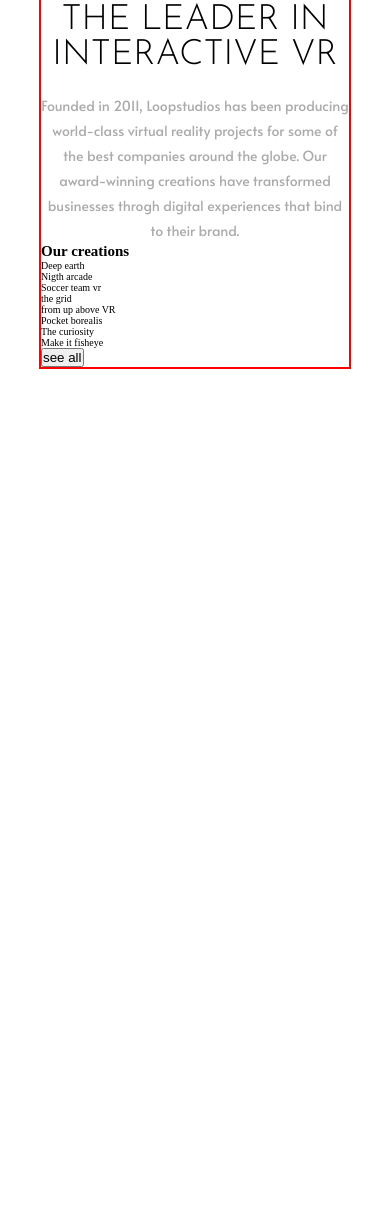
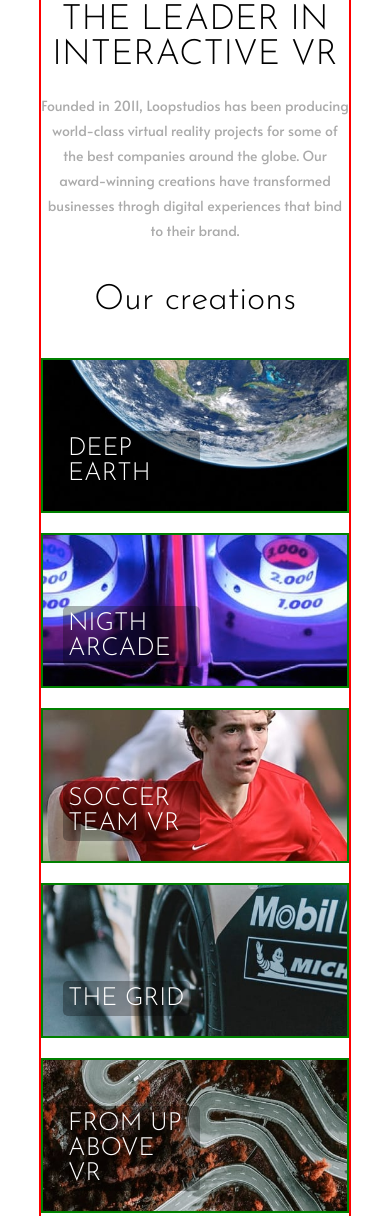
Before and after one commit to ClecioSousa00/loopstudios-landing-page-main-main, a plain HTML site: page index.html in a window 390 px wide. Shown: the part 1216-2432 px from the top of the page. Before the commit the page ends 1585 px from the top, so only its background shows below. Drawn offline with nearby package versions, Linux system fonts and the light colour scheme.

Commit message:
Update version-mobile.css

```diff
--- a/estilos/version-mobile.css
+++ b/estilos/version-mobile.css
@@ -132,3 +132,120 @@ main{
   color: #ABABAB;
   line-height: 2.5rem;
 }
+
+/* --------------- */
+
+.creations{
+  display: flex;
+  flex-direction: column;
+  align-items: center;
+  margin-top: 4rem;
+
+}
+
+.creations h2{
+  font-size: 3.5rem;
+  font-family: 'Josefin Sans', sans-serif;
+  font-weight: 300;
+  margin-bottom: 4rem;
+}
+
+.creations__container{
+  width: 100%;
+  display: grid;
+  gap: 2rem;
+}
+
+.creations__imagens{
+  width: 100%;
+  height: 15.5rem;
+  border: 2px solid green;
+  position: relative;
+
+}
+.creations__imagens p{
+  position: absolute;
+  font-family: 'Josefin Sans', sans-serif;
+  font-weight: 300;
+  color: white;
+  font-size: 2.5rem;
+  max-width: 45%;
+  left: 2rem;
+  bottom: 2rem;
+  text-transform: uppercase;
+  background-color: rgba(0, 0, 0, 0.301);
+  padding: 0.5rem;
+  border-radius: 0.5rem;
+
+}
+
+.earth-image{
+  background-image: url(../images/img-mobile/image-deep-earth.jpg);
+  background-size: cover;
+  background-repeat: no-repeat;
+  background-position: center;
+}
+
+.nigth-image{
+  background-image: url(../images/img-mobile/image-night-arcade.jpg);
+  background-size: cover;
+  background-repeat: no-repeat;
+  background-position: center;
+}
+
+.soccer-image{
+  background-image: url(../images/img-mobile/image-soccer-team.jpg);
+  background-size: cover;
+  background-repeat: no-repeat;
+  background-position: center;
+}
+
+.grid-image{
+  background-image: url(../images/img-mobile/image-grid.jpg);
+  background-size: cover;
+  background-repeat: no-repeat;
+  background-position: center;
+}
+
+.above-image{
+  background-image: url(../images/img-mobile/image-from-above.jpg);
+  background-size: cover;
+  background-repeat: no-repeat;
+  background-position: center;
+}
+
+.pocket-image{
+  background-image: url(../images/img-mobile/image-pocket-borealis.jpg);
+  background-size: cover;
+  background-repeat: no-repeat;
+  background-position: center;
+}
+
+.curiosity-image{
+  background-image: url(../images/img-mobile/image-curiosity.jpg);
+  background-size: cover;
+  background-repeat: no-repeat;
+  background-position: center;
+}
+
+.fisheye-image{
+  background-image: url(../images/img-mobile/image-fisheye.jpg);
+  background-size: cover;
+  background-repeat: no-repeat;
+  background-position: center;
+}
+
+.creations__button{
+  margin: 3.5rem 0rem 8rem 0rem;
+  border: 0.2rem solid black;
+}
+.creations__button button{
+  border: none;
+  height: 6rem;
+  width: 20rem;
+  font-size: 2rem;
+  font-family: 'Alata', sans-serif;
+  text-transform: uppercase;
+  letter-spacing: 0.5rem;
+  font-weight: bold;
+}
```
